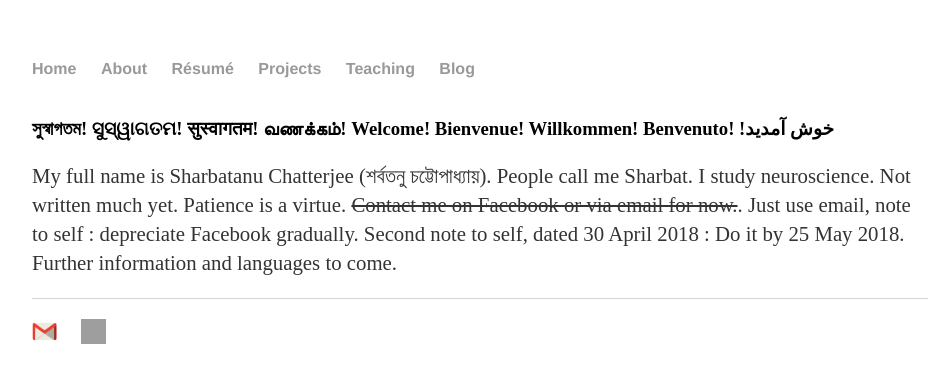
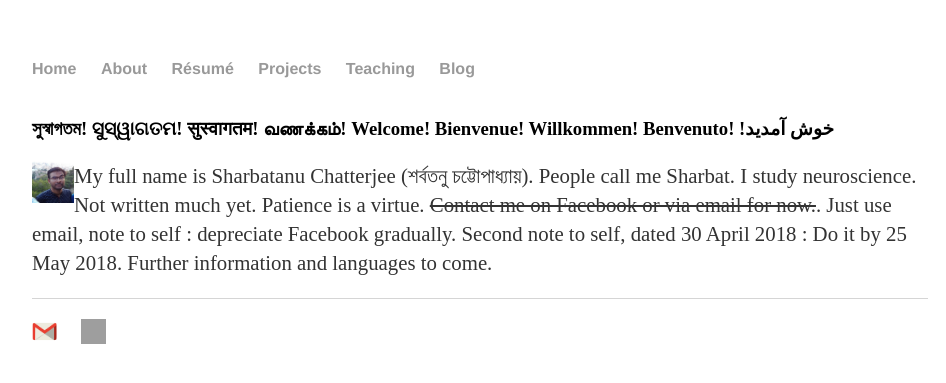
Before and after one commit to sharbatc/sharbatc.github.io, a Jekyll site: the page built from index.html, in a window 1280 px wide. Shown: the top 383 px of the page, without its empty margins (160-1106 px from the left). Built offline with Jekyll 4.4.1, drawn with Linux system fonts in a browser that asks for light colours; grey boxes are pictures that could not be loaded.

Commit message:
Update index.html

```diff
--- a/index.html
+++ b/index.html
@@ -4,5 +4,5 @@ title: SharbatC
 ---
 <div class="blurb">
 	<h3>সুস্বাগতম! ସୁସ୍ୱାଗତମ! सुस्वागतम! வணக்கம்! Welcome! Bienvenue! Willkommen! Benvenuto! !خوش آمديد</h3>
-	<p>My full name is Sharbatanu Chatterjee (শর্বতনু চট্টোপাধ্যায়). People call me Sharbat. I study neuroscience. Not written much yet. Patience is a virtue. <del>Contact me on Facebook or via email for now.</del>. Just use email, note to self : depreciate Facebook gradually. Second note to self, dated 30 April 2018 : Do it by 25 May 2018. Further information and languages to come.</p>
+	<p><img src="/img/profpicmalaga.png" alt="My photo from Malaga" style="float:left;width:42px;height:42px;">My full name is Sharbatanu Chatterjee (শর্বতনু চট্টোপাধ্যায়). People call me Sharbat. I study neuroscience. Not written much yet. Patience is a virtue. <del>Contact me on Facebook or via email for now.</del>. Just use email, note to self : depreciate Facebook gradually. Second note to self, dated 30 April 2018 : Do it by 25 May 2018. Further information and languages to come.</p>
 </div><!-- /.blurb -->
```
